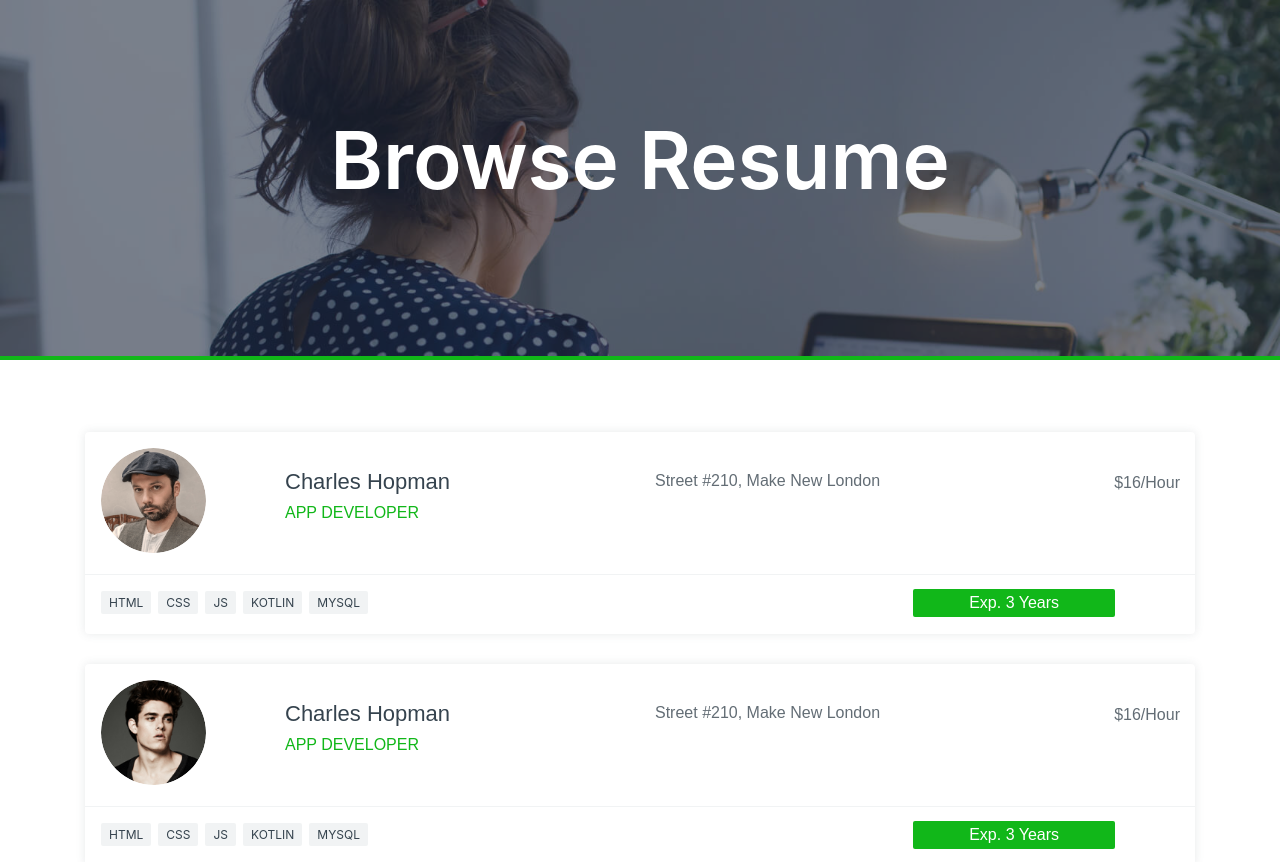
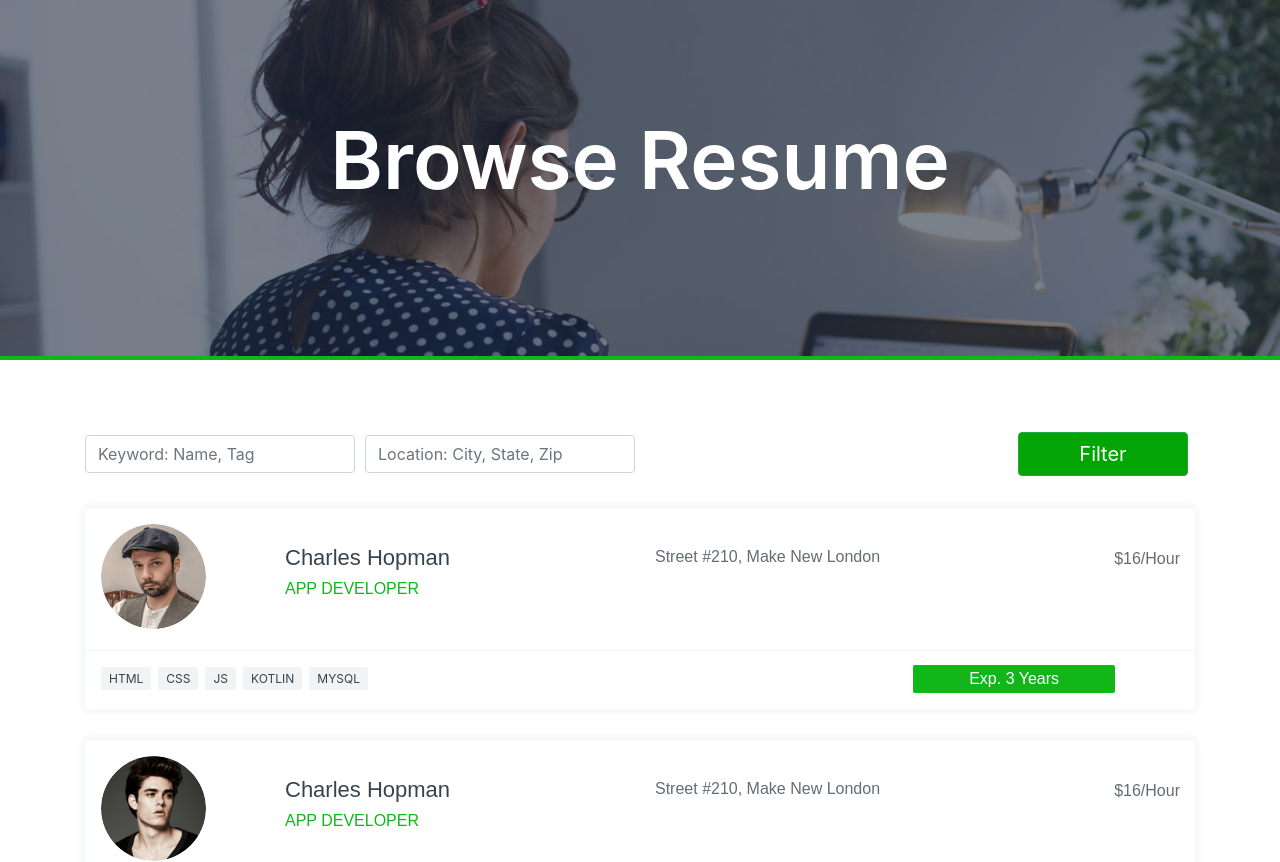
Before and after one commit to danishulhassan7/job-stock, a React (Create React App) app in the folder job-stock/: page /browseResume in a window 1280 px wide. Shown: the top 862 px of the page. Built offline with nearby package versions, Linux system fonts and the light colour scheme.

Commit message:
Job-Stock >> BrowseReumeForm :Added

```diff
--- /dev/null
+++ b/job-stock/src/components/BrowsResForm.js
@@ -0,0 +1,40 @@
+import React from 'react';
+import { Col, Form, Button } from 'react-bootstrap';
+import 'bootstrap/dist/css/bootstrap.min.css';
+
+
+export const BrowsResForm = (props) => (
+<div>
+<Form>
+  <Form.Row className="align-items-center">
+    <Col md={3}>
+      <Form.Label htmlFor="inlineFormInput" srOnly>
+        Keyword
+      </Form.Label>
+      <Form.Control
+        className="mb-2"
+        id="inlineFormInput"
+        placeholder="Keyword: Name, Tag"
+      />
+    </Col>
+    <Col md={3}>
+      <Form.Label htmlFor="inlineFormInput" srOnly>
+        Location
+      </Form.Label>
+      <Form.Control
+        className="mb-2"
+        id="inlineFormInput"
+        placeholder="Location: City, State, Zip"
+      />
+    </Col>
+    <Col md={4}></Col>
+
+    <Col md={2}>
+      <Button type="submit" className="mb-2" variant="success" style={{backgroundColor:'#03a504', display:'inline-block', padding:"6px 60px", fontSize:"20px"}}>
+        Filter
+      </Button>
+    </Col>
+  </Form.Row>
+</Form>
+</div>
+);
--- a/job-stock/src/components/BrowseResume.js
+++ b/job-stock/src/components/BrowseResume.js
@@ -10,6 +10,7 @@ import can3 from '../assets/img/can-3.png';
 import can4 from '../assets/img/can-4.png';
 import can5 from '../assets/img/can-5.png';
 import { BrowsResComp } from './BrowsResComp';
+import { BrowsResForm } from './BrowsResForm';
 import Footer from './Footer';
 
 function BrowseResume() {
@@ -25,7 +26,10 @@ function BrowseResume() {
                 </Container>
             </section> <br /> <br /> <br />
 
-
+            <Container>
+                <BrowsResForm/>
+            </Container>
+            <br />
             {/* Browse Resume Section  */}
             <Container>
                 <section>
```
Also changed, not shown: 1 other file (tests, documents, lock files or other folders).
